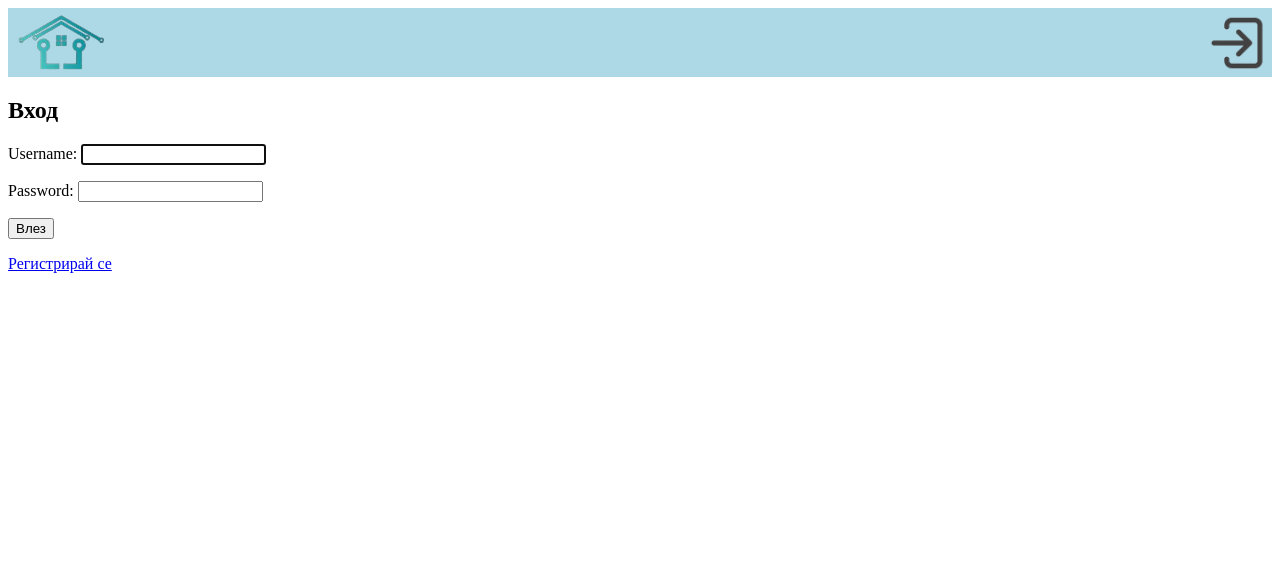
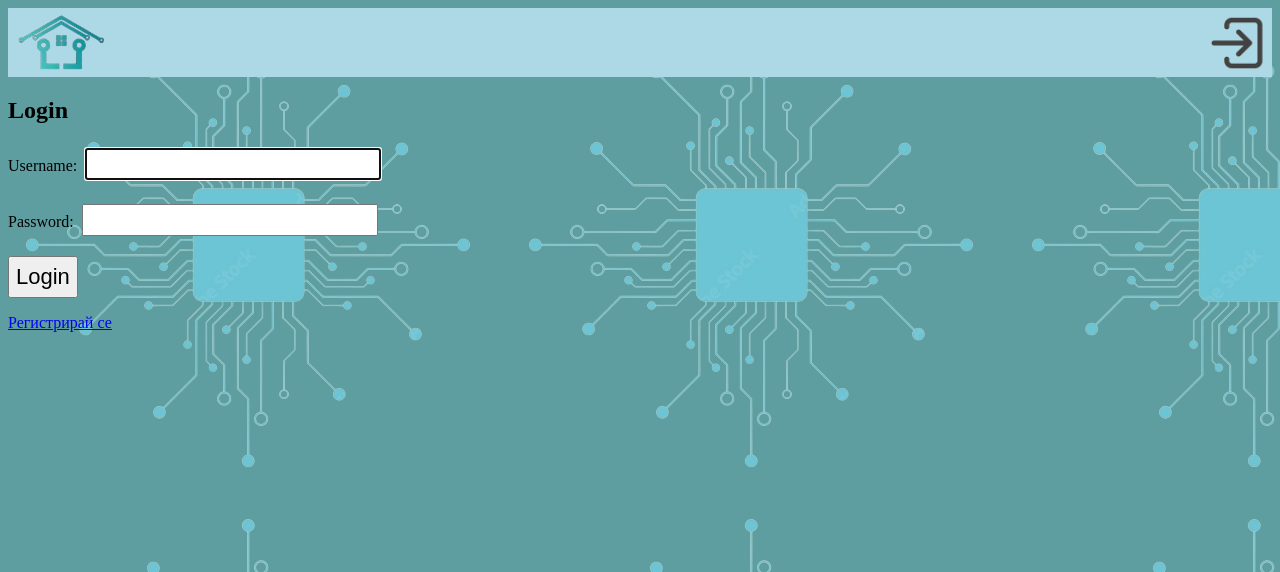
Before and after one commit to YuseinB/parts_catalogue, a Django app: page /users/login/ in a window 1280 px wide. Shown: the top 572 px of the page. Run offline with Django 4.2, Linux system fonts and the light colour scheme.

Commit message:
Seccond update

```diff
--- a/parts_catalogue/users/forms.py
+++ b/parts_catalogue/users/forms.py
@@ -20,3 +20,9 @@ class UserRegistrationForm(forms.ModelForm):
             raise forms.ValidationError("Паролите не съвпадат!")
 
         return cleaned_data
+
+
+class UserEditForm(forms.ModelForm):
+    class Meta:
+        model = User
+        fields = ['username', 'email']
--- a/parts_catalogue/users/urls.py
+++ b/parts_catalogue/users/urls.py
@@ -5,4 +5,5 @@ urlpatterns = [
     path('register/', views.register_view, name='register'),
     path('login/', views.login_view, name='login'),
     path('logout/', views.logout_view, name='logout'),
+    path('uedit/', views.edit_profile, name='user_edit')
 ]
--- a/parts_catalogue/users/views.py
+++ b/parts_catalogue/users/views.py
@@ -1,6 +1,8 @@
 from django.shortcuts import render, redirect
 from django.contrib.auth.forms import UserCreationForm, AuthenticationForm
 from django.contrib.auth import login, logout
+from django.contrib.auth.decorators import login_required
+from .forms import UserEditForm
 
 
 def register_view(request):
@@ -31,3 +33,15 @@ def login_view(request):
 def logout_view(request):
     logout(request)
     return redirect('index')
+
+
+@login_required
+def edit_profile(request):
+    if request.method == 'POST':
+        form = UserEditForm(request.POST, instance=request.user)
+        if form.is_valid():
+            form.save()
+            return redirect('index')  # Пренасочете потребителя към вашата индексна страница или друга страница по ваш избор
+    else:
+        form = UserEditForm(instance=request.user)
+    return render(request, 'edit_profile.html', {'form': form})
--- a/static_files/css/style.css
+++ b/static_files/css/style.css
@@ -1,3 +1,19 @@
+
+body{
+    background-color: cadetblue;
+  background-blend-mode: screen;
+}
+
+input{
+    font-size: 22px;
+    margin: 4px;
+}
+
+button{
+    font-size: 22px;
+    padding: 6px;
+}
+
 img.header{
   height: 60px;
 }
--- a/templates/index.html
+++ b/templates/index.html
@@ -6,21 +6,22 @@
     <title>{% block title %}Home{% endblock %}</title>
     <link rel="stylesheet" type="text/css" href="{% static 'css/style.css' %}">
 </head>
-<body>
+<body style="background-image: url({% static 'pictures/body.png' %});">
 <div class="header">
   <a href="{% url 'index'%}"><img alt="Home" class="header" src="{% static 'pictures/home-removebg-preview.png' %}"></a>
     <a href="{% url 'login' %}"><img alt="Login" class="header" style="float: right" src="{% static 'pictures/login_icon.png' %}"></a>
 </div>
 {% block content %}
 
-    <p>Добре дошли на индексната страница!</p>
+    <h3>Welcome! Parts Catalogue</h3>
 
 <ul>
     {% if user.is_authenticated %}
-        <p>Здравей, {{ user.username }}!</p>
+        <p>Hi!, {{ user.username }}</p>
+        <li><a href="{% url 'user_edit' %}">Change</a></li>
         <li><a href="{% url 'logout' %}">Logout</a></li>
     {% else %}
-        <p>Моля, влезте в системата, за да видите повече информация.</p>
+        <p>Please login to view more information.</p>
         <li><a href="{% url 'login' %}">Login</a></li>
         <li><a href="{% url 'register' %}">Register</a></li>
     {% endif %}
--- a/templates/login.html
+++ b/templates/login.html
@@ -7,11 +7,11 @@
         <h2>Здравей, {{ user.username }}!</h2>
         <p><a href="{% url 'logout' %}">Изход</a></p>
     {% else %}
-        <h2>Вход</h2>
+        <h2>Login</h2>
         <form method="post">
             {% csrf_token %}
             {{ form.as_p }}
-            <button type="submit">Влез</button>
+            <button type="submit">Login</button>
         </form>
         <p><a href="{% url 'register' %}">Регистрирай се</a></p>
     {% endif %}
```
Also changed, not shown: templates/edit_profile.html (added, +18 -0 lines).
